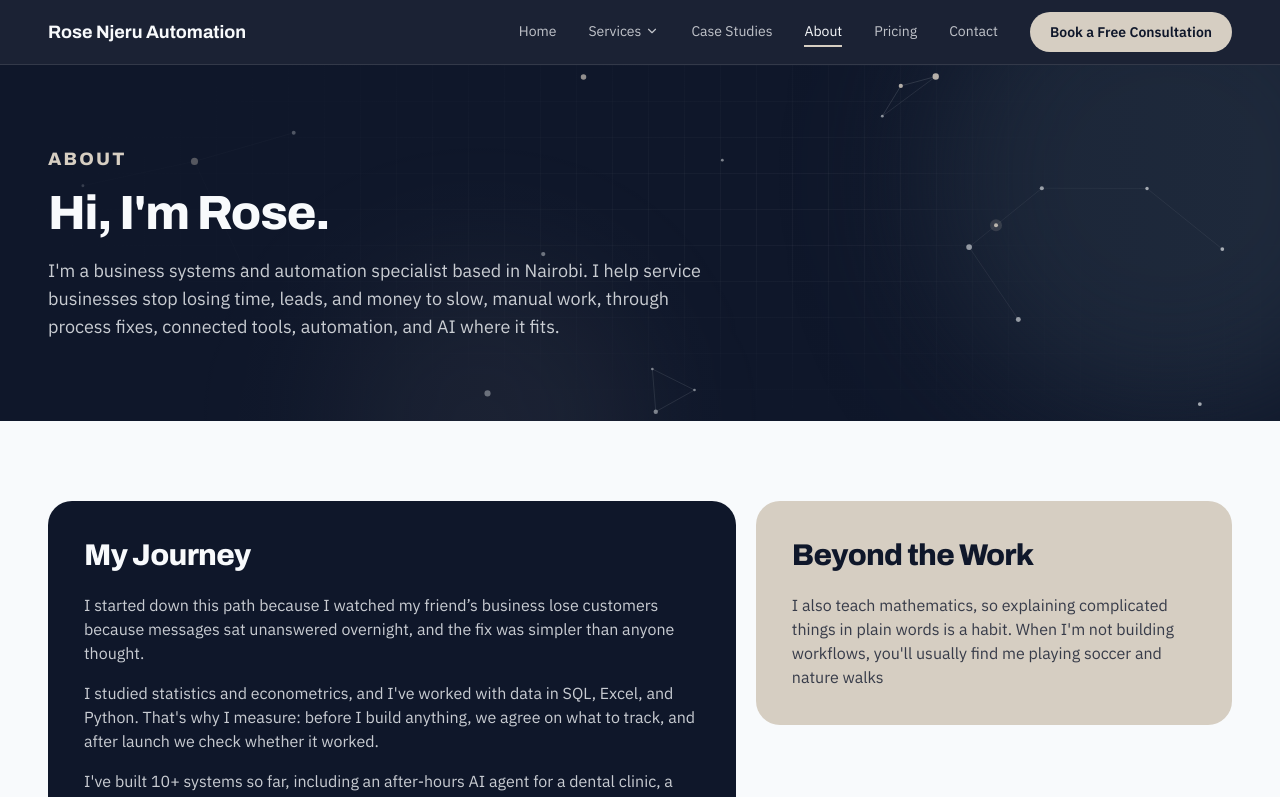
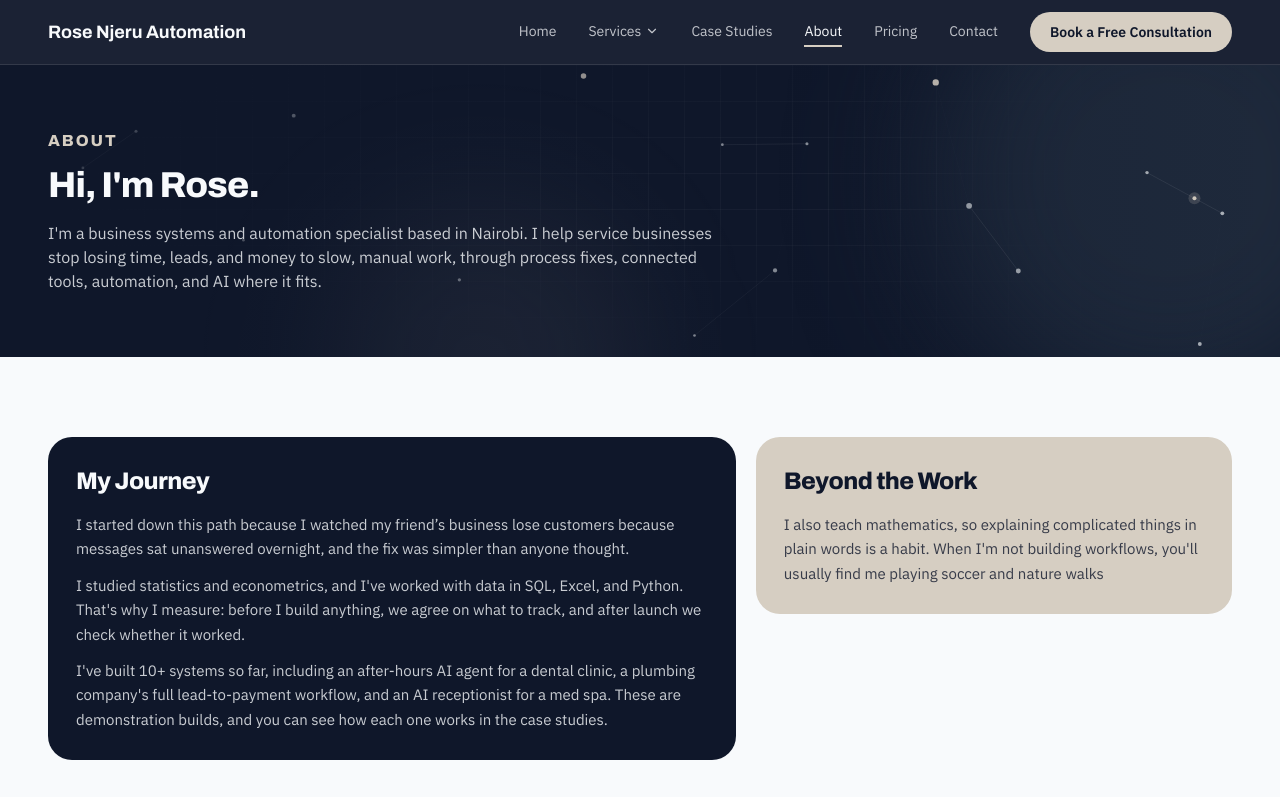
Before and after one commit to GinnyTanui/rose-njeru-site, a React (Vite) app: page /about in a window 1280 px wide. Shown: the top 797 px of the page. Built offline with nearby package versions, Linux system fonts and the light colour scheme.

Commit message:
updated changes

```diff
--- a/index.html
+++ b/index.html
@@ -24,6 +24,7 @@
   <body>
     <div id="root"></div>
     <noscript>
+      <h1>Rose Njeru Automation</h1>
       <ul>
          <li><a href="/services/business-audit">Business Audit</a></li>
         <li><a href="/services/operations-automation">Operations Automation</a></li>
--- a/src/pages/About.jsx
+++ b/src/pages/About.jsx
@@ -4,35 +4,37 @@ import { Seo, breadcrumbLd } from '../components/Seo';
 import { Container, Section } from '../components/ui';
 import { about } from '../content';
 
+/* About page: navy intro, then the journey (navy card) beside "Beyond the Work" (warm-stone card),
+   then the closing "Let's Work Together" call to action. */
 export default function About() {
   return (
     <>
-      <Seo path="/about" title="About Rose Njeru | AI Automation and Business Systems Specialist"
-        description="Rose Njeru is an ai automation and business systems specialist based in Nairobi, helping service businesses stop losing time, leads, and money to slow, manual work."
+      <Seo path="/about" title="About Rose Njeru | Business Systems & Automation Specialist"
+        description="Rose Njeru is a business systems and automation specialist based in Nairobi, helping service businesses stop losing time, leads, and money to slow, manual work."
         jsonLd={[breadcrumbLd([['Home', '/'], ['About', '/about']])]} />
       <main>
         <section aria-labelledby="about-h" className="relative overflow-hidden text-cream">
           <HeroBackground density={0.7} />
-          <Container className="relative py-14 sm:py-20">
+          <Container className="relative py-12 sm:py-16">
             <div className="max-w-3xl">
-              <p className="mb-4 font-display text-base font-extrabold tracking-[0.12em] text-sand sm:text-lg">ABOUT</p>
-              <h1 id="about-h" className="text-3xl leading-[1.1] sm:text-5xl">{about.greeting}</h1>
-              <p className="mt-5 max-w-2xl text-[15px] leading-relaxed text-cream/80 sm:text-lg">{about.intro}</p>
+              <p className="mb-3 font-display text-sm font-extrabold tracking-[0.12em] text-sand sm:text-base">ABOUT</p>
+              <h1 id="about-h" className="text-2xl leading-[1.1] sm:text-4xl">{about.greeting}</h1>
+              <p className="mt-4 max-w-2xl text-sm leading-relaxed text-cream/80 sm:text-base">{about.intro}</p>
             </div>
           </Container>
         </section>
 
         <Section labelledBy="journey-h">
           <div className="grid items-start gap-5 lg:grid-cols-[1.3fr_0.9fr]">
-            <article className="rounded-3xl bg-ink p-6 text-cream sm:p-9">
-              <h2 id="journey-h" className="text-2xl sm:text-3xl">{about.journey.title}</h2>
-              <div className="mt-5 space-y-4">
-                {about.journey.paragraphs.map((p) => <p key={p} className="text-[15px] leading-relaxed text-cream/80 sm:text-base">{p}</p>)}
+            <article className="rounded-3xl bg-ink p-5 text-cream sm:p-7">
+              <h2 id="journey-h" className="text-xl sm:text-2xl">{about.journey.title}</h2>
+              <div className="mt-4 space-y-3">
+                {about.journey.paragraphs.map((p) => <p key={p} className="text-sm leading-relaxed text-cream/80 sm:text-[15px]">{p}</p>)}
               </div>
             </article>
-            <article className="rounded-3xl bg-sand p-6 text-ink sm:p-9">
-              <h2 className="text-2xl sm:text-3xl">{about.beyond.title}</h2>
-              <p className="mt-5 text-[15px] leading-relaxed text-ink/80 sm:text-base">{about.beyond.text}</p>
+            <article className="rounded-3xl bg-sand p-5 text-ink sm:p-7">
+              <h2 className="text-xl sm:text-2xl">{about.beyond.title}</h2>
+              <p className="mt-4 text-sm leading-relaxed text-ink/80 sm:text-[15px]">{about.beyond.text}</p>
             </article>
           </div>
         </Section>
--- a/src/sections/consultation/CalendlyBooking.jsx
+++ b/src/sections/consultation/CalendlyBooking.jsx
@@ -1,17 +1,94 @@
+// import { useEffect, useRef, useState } from 'react';
+// import { FiAlertCircle, FiExternalLink } from 'react-icons/fi';
+// import { Section } from '../../components/ui';
+
+
+// const BASE_URL = import.meta.env.VITE_CALENDLY_URL;
+// const SCRIPT_SRC = 'https://assets.calendly.com/assets/external/widget.js';
+
+
+// const withOptions = (url) =>
+//   `${url}${url.includes('?') ? '&' : '?'}hide_gdpr_banner=1&hide_event_type_details=1&background_color=F8FAFC&text_color=0F172A&primary_color=0F172A`;
+
+
+// function loadCalendly() {
+//   return new Promise((resolve, reject) => {
+//     if (window.Calendly) return resolve();
+//     let tag = document.querySelector(`script[src="${SCRIPT_SRC}"]`);
+//     if (!tag) {
+//       tag = document.createElement('script');
+//       tag.src = SCRIPT_SRC;
+//       tag.async = true;
+//       document.body.appendChild(tag);
+//     }
+//     tag.addEventListener('load', resolve);
+//     tag.addEventListener('error', reject);
+//   });
+// }
+
+// export default function CalendlyBooking() {
+//   const holder = useRef(null);
+//   const [failed, setFailed] = useState(false);
+
+//   useEffect(() => {
+//     const el = holder.current;
+//     if (!BASE_URL || !el) return undefined;
+//     let cancelled = false;
+//     loadCalendly()
+//       .then(() => { if (!cancelled) window.Calendly.initInlineWidget({ url: withOptions(BASE_URL), parentElement: el }); })
+//       .catch(() => setFailed(true));
+//     return () => { cancelled = true; el.innerHTML = ''; };
+//   }, []);
+
+//   return (
+//     <Section tone="sand" className="!pt-10">
+//       <div className="mx-auto max-w-2xl">
+//         {!BASE_URL ? (
+//           <p role="alert" className="flex items-start gap-2 rounded-2xl border border-ink/20 bg-sand px-4 py-3 text-sm">
+//             <FiAlertCircle className="mt-0.5 shrink-0" aria-hidden />
+//             The booking calendar isn&apos;t connected yet. Add your Calendly link as VITE_CALENDLY_URL in the .env file.
+//           </p>
+//         ) : (
+//           <>
+//             <div className="overflow-hidden rounded-3xl border border-ink/15 bg-cream">
+//               <div ref={holder} className="h-[620px] w-full min-w-[320px] sm:h-[540px]" />
+//             </div>
+//             <p className="mt-4 text-center text-sm text-ink/70">
+//               {failed ? 'The calendar could not load. ' : 'Calendar not showing? '}
+//               <a href={BASE_URL} target="_blank" rel="noopener noreferrer" className="inline-flex items-center gap-1.5 font-semibold underline decoration-ink/40 underline-offset-4">
+//                 Open it in a new tab <FiExternalLink aria-hidden />
+//               </a>
+//             </p>
+//           </>
+//         )}
+//       </div>
+//     </Section>
+//   );
+// }
+
+
 import { useEffect, useRef, useState } from 'react';
-import { FiAlertCircle, FiExternalLink } from 'react-icons/fi';
+import { FiAlertCircle, FiCalendar, FiExternalLink } from 'react-icons/fi';
 import { Section } from '../../components/ui';
 
-
+// Rose's Calendly event link, set in .env as VITE_CALENDLY_URL (e.g. https://calendly.com/rose-njeru/free-consultation)
 const BASE_URL = import.meta.env.VITE_CALENDLY_URL;
 const SCRIPT_SRC = 'https://assets.calendly.com/assets/external/widget.js';
+const STYLE_SRC = 'https://assets.calendly.com/assets/external/widget.css';
 
+// Colours match the site: off-white background, navy text and buttons.
+// The compact inline calendar hides the event-details panel; the full-screen phone pop-up keeps it.
+const withOptions = (url, compact) =>
+  `${url}${url.includes('?') ? '&' : '?'}hide_gdpr_banner=1${compact ? '&hide_event_type_details=1' : ''}&background_color=F8FAFC&text_color=0F172A&primary_color=0F172A`;
 
-const withOptions = (url) =>
-  `${url}${url.includes('?') ? '&' : '?'}hide_gdpr_banner=1&hide_event_type_details=1&background_color=F8FAFC&text_color=0F172A&primary_color=0F172A`;
-
-
+// Loads Calendly's script and stylesheet once, no matter how many times the page is opened.
 function loadCalendly() {
+  if (!document.querySelector(`link[href="${STYLE_SRC}"]`)) {
+    const css = document.createElement('link');
+    css.rel = 'stylesheet';
+    css.href = STYLE_SRC;
+    document.head.appendChild(css);
+  }
   return new Promise((resolve, reject) => {
     if (window.Calendly) return resolve();
     let tag = document.querySelector(`script[src="${SCRIPT_SRC}"]`);
@@ -26,19 +103,41 @@ function loadCalendly() {
   });
 }
 
+// True on phones (under 640px wide). Updates if the screen is rotated or resized.
+function useIsPhone() {
+  const query = '(max-width: 639px)';
+  const [phone, setPhone] = useState(() => typeof window !== 'undefined' && window.matchMedia(query).matches);
+  useEffect(() => {
+    const mq = window.matchMedia(query);
+    const update = () => setPhone(mq.matches);
+    mq.addEventListener('change', update);
+    return () => mq.removeEventListener('change', update);
+  }, []);
+  return phone;
+}
+
 export default function CalendlyBooking() {
   const holder = useRef(null);
+  const phone = useIsPhone();
   const [failed, setFailed] = useState(false);
 
+  // Larger screens: the calendar sits inside the page.
   useEffect(() => {
     const el = holder.current;
-    if (!BASE_URL || !el) return undefined;
+    if (!BASE_URL || phone || !el) return undefined;
     let cancelled = false;
     loadCalendly()
-      .then(() => { if (!cancelled) window.Calendly.initInlineWidget({ url: withOptions(BASE_URL), parentElement: el }); })
+      .then(() => { if (!cancelled) window.Calendly.initInlineWidget({ url: withOptions(BASE_URL, true), parentElement: el }); })
       .catch(() => setFailed(true));
     return () => { cancelled = true; el.innerHTML = ''; };
-  }, []);
+  }, [phone]);
+
+  // Phones: a button opens Calendly full screen, which is far easier to use than a small box inside the page.
+  const openPopup = () => {
+    loadCalendly()
+      .then(() => window.Calendly.initPopupWidget({ url: withOptions(BASE_URL, false) }))
+      .catch(() => setFailed(true));
+  };
 
   return (
     <Section tone="sand" className="!pt-10">
@@ -50,11 +149,20 @@ export default function CalendlyBooking() {
           </p>
         ) : (
           <>
-            <div className="overflow-hidden rounded-3xl border border-ink/15 bg-cream">
-              <div ref={holder} className="h-[620px] w-full min-w-[320px] sm:h-[540px]" />
-            </div>
+            {phone ? (
+              <div className="rounded-2xl border border-ink/15 bg-cream p-6 text-center">
+                <button type="button" onClick={openPopup}
+                  className="inline-flex min-h-[48px] w-full items-center justify-center gap-2 rounded-full bg-ink px-6 py-3 text-base font-semibold text-cream transition hover:bg-ink-soft">
+                  <FiCalendar aria-hidden /> Choose a time
+                </button>
+              </div>
+            ) : (
+              <div className="overflow-hidden rounded-3xl border border-ink/15 bg-cream">
+                <div ref={holder} className="h-[540px] w-full min-w-[320px]" />
+              </div>
+            )}
             <p className="mt-4 text-center text-sm text-ink/70">
-              {failed ? 'The calendar could not load. ' : 'Calendar not showing? '}
+              {failed ? 'The calendar could not load. ' : phone ? 'Prefer a full page? ' : 'Calendar not showing? '}
               <a href={BASE_URL} target="_blank" rel="noopener noreferrer" className="inline-flex items-center gap-1.5 font-semibold underline decoration-ink/40 underline-offset-4">
                 Open it in a new tab <FiExternalLink aria-hidden />
               </a>
```
